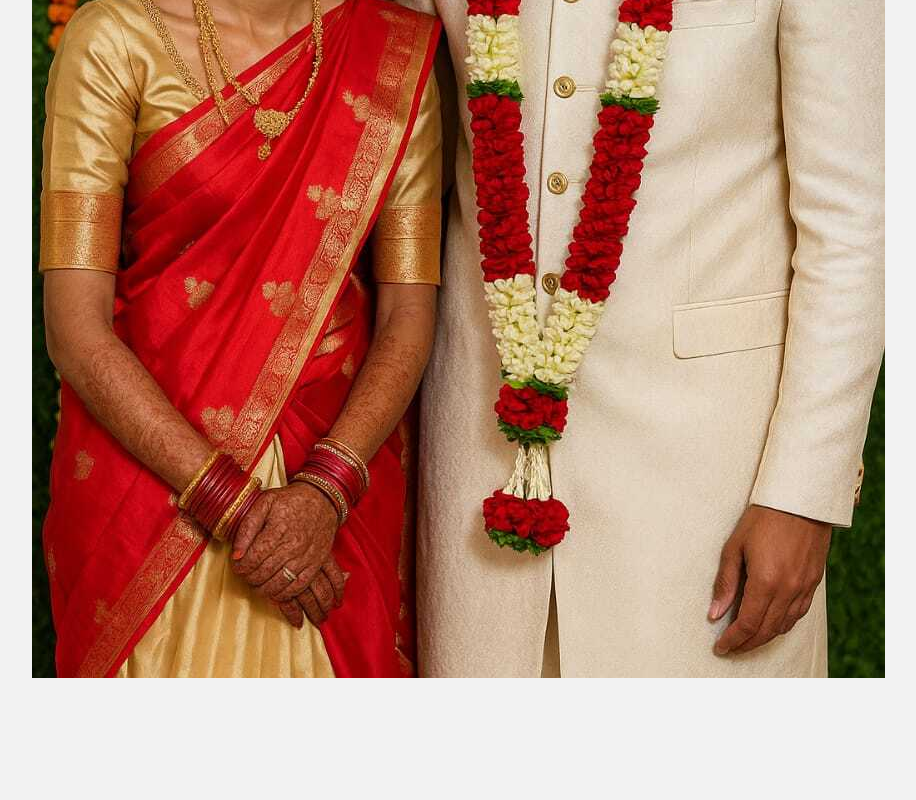
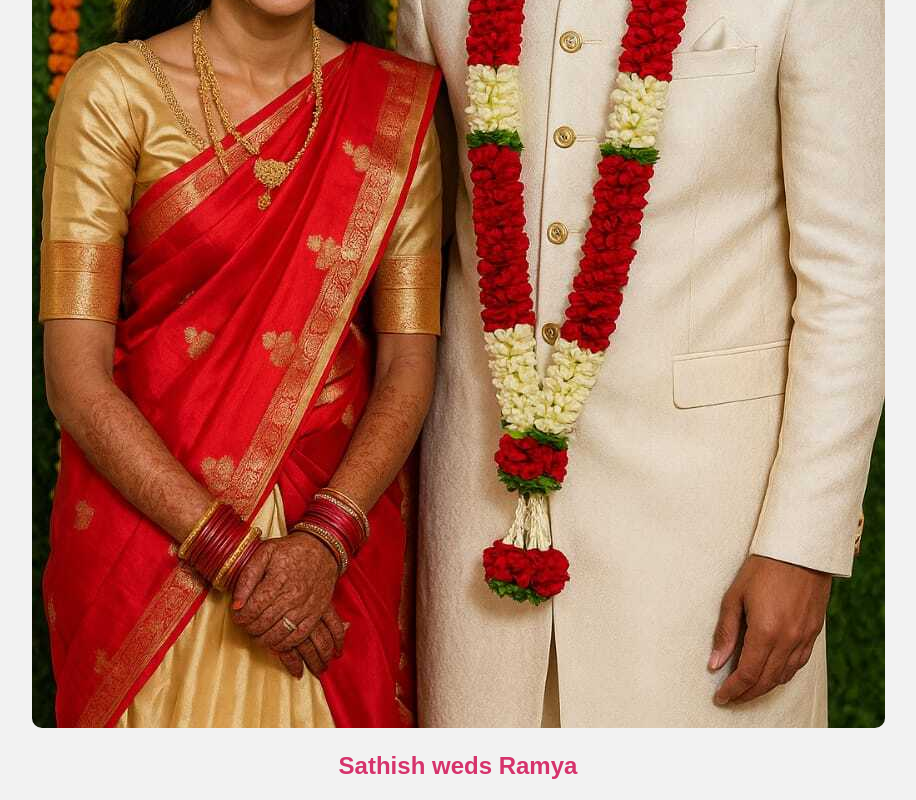
Before and after one commit to AnilJagari/devops-static-site, a plain HTML site: page index.html in a window 1280 px wide. Shown: the part 652-1452 px from the top of the page, without its empty margins (182-1098 px from the left). Before the commit the page ends 1334 px from the top, so only its background shows below. Drawn offline with Linux system fonts and the light colour scheme.

Commit message:
Update index.html

```diff
--- a/index.html
+++ b/index.html
@@ -2,22 +2,33 @@
 <html>
 <head>
   <title>My DevOps Site</title>
-  <meta name="viewport" content="width=device-width, initial-scale=1.0">
   <style>
     body {
       text-align: center;
+      font-family: Arial, sans-serif;
+      background-color: #f2f2f2;
       margin: 0;
-      padding: 0;
-      background-color: #f2f2f2;
+      padding: 20px;
+    }
+    h1 {
+      color: #333;
     }
     img {
-      max-width: 90%;
+      max-width: 100%;
       height: auto;
-      margin-top: 50px;
+      border-radius: 10px;
+    }
+    .wedding-text {
+      font-size: 24px;
+      font-weight: bold;
+      color: #d6336c;
+      margin-top: 20px;
     }
   </style>
 </head>
 <body>
+  <h1>Hello from DevOps CI/CD!</h1>
   <img src="devops-banner.jpg" alt="DevOps Banner">
+  <div class="wedding-text">Sathish weds Ramya</div>
 </body>
 </html>
```
